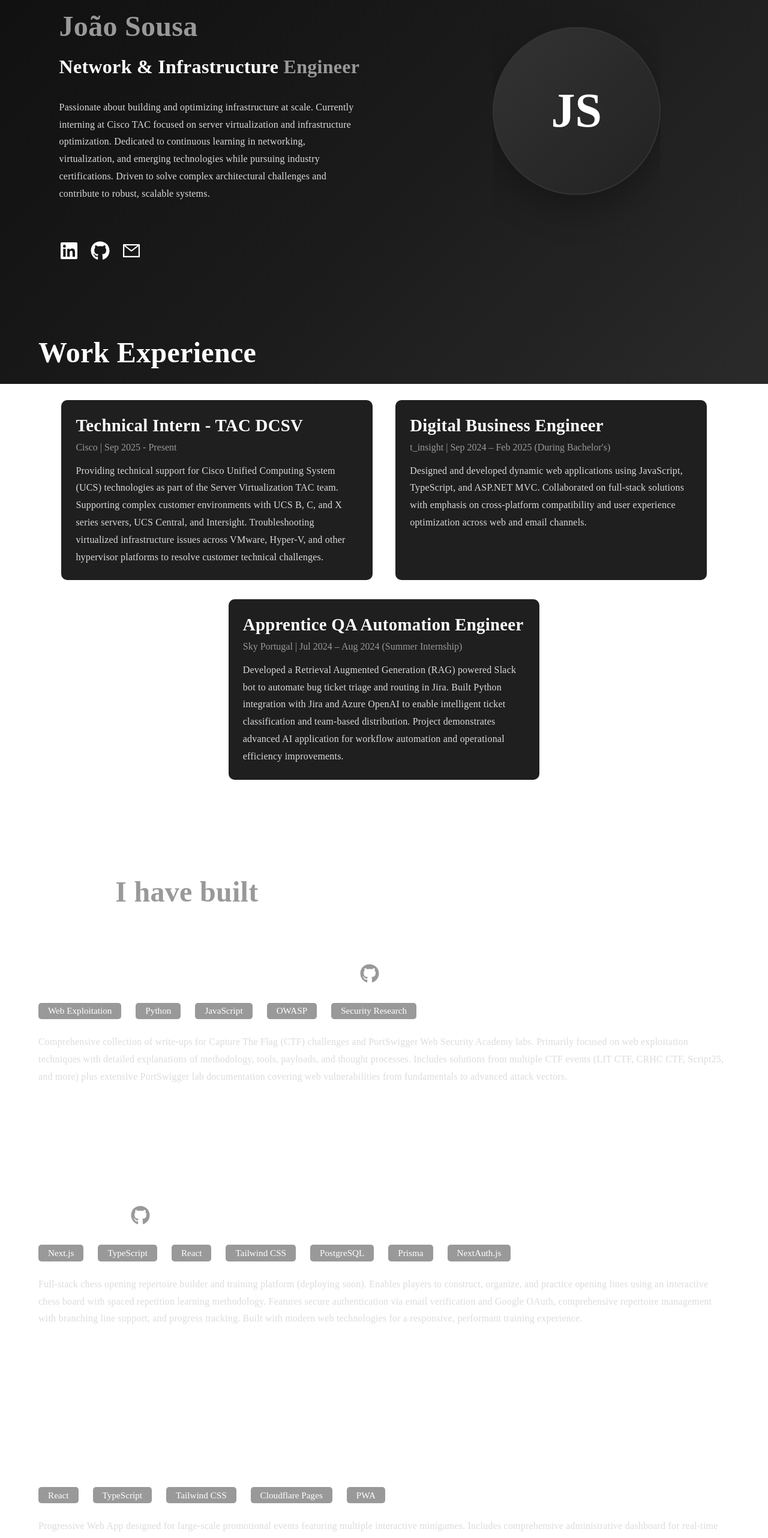
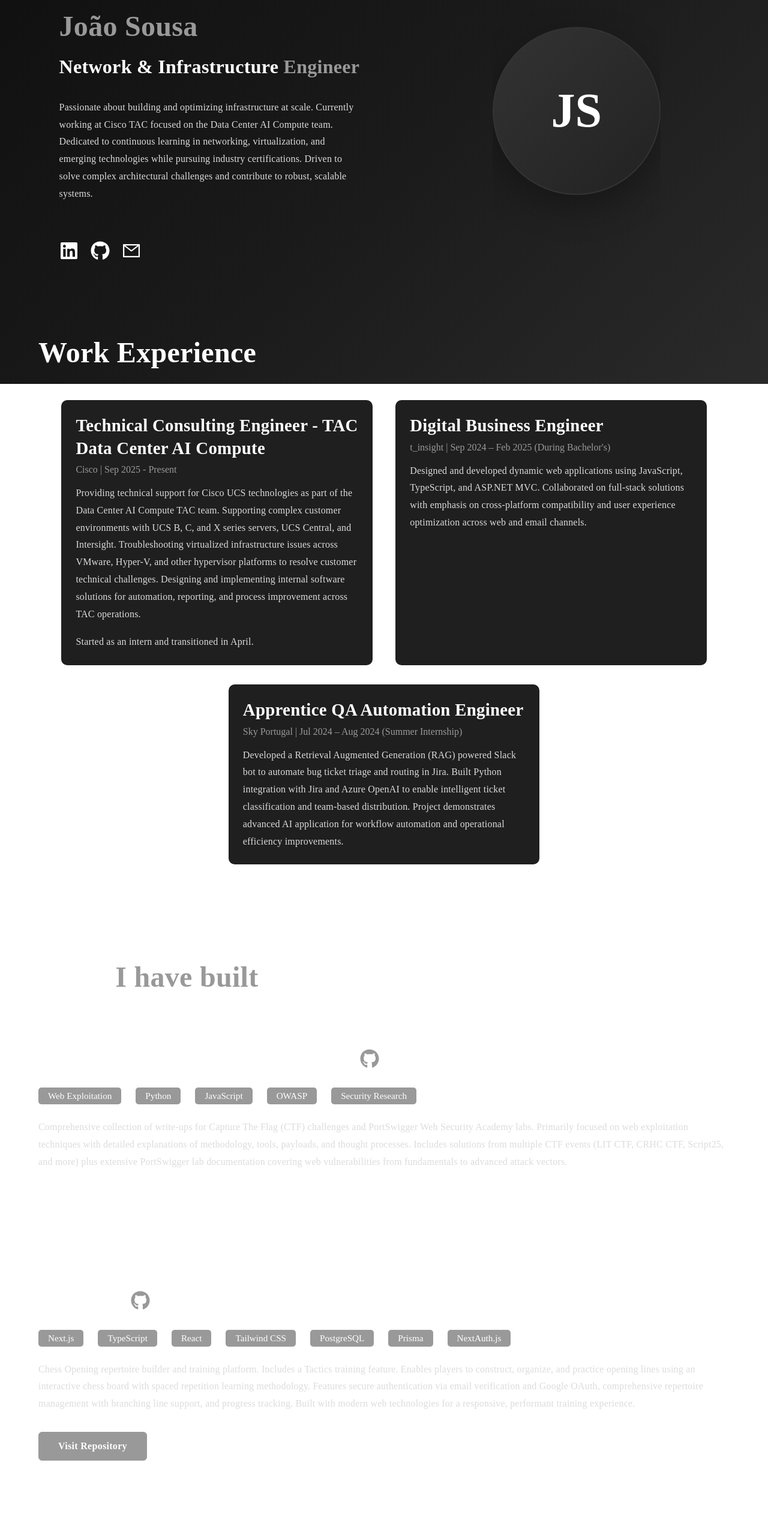
Before and after one commit to sousa16/portfolio-website, a React (Create React App) app: page / in a window 1280 px wide. Shown: the part 160-2724 px from the top of the page at 60% size. Built offline with nearby package versions, Linux system fonts and the light colour scheme.

Commit message:
data: updated info

```diff
--- a/src/components/Certifications.js
+++ b/src/components/Certifications.js
@@ -34,11 +34,11 @@ const Certifications = () => {
                         <Heading as="h3" size="h3">
                             Cisco Certified Network Professional - Data Center (CCNP DC)
                         </Heading>
-                        <GreyText>In Progress - 1/2 Exams Passed</GreyText>
+                        <GreyText>May 2026</GreyText>
                     </CertificationCardHeader>
                     <CertificationCardContent>
                         <ParaText>
-                            Advanced certification validating expertise in data center design, implementation, and operations. Completed DCCOR (Data Center Core) in February 2026. Currently pursuing DCAI (Data Center AI Infrastructure) to complete the certification.
+                            Advanced certification validating expertise in data center design, implementation, and operations. Completed DCCOR and DCAI to complete the certification.
                         </ParaText>
                     </CertificationCardContent>
                 </CertificationCard>
--- a/src/components/Showcase.js
+++ b/src/components/Showcase.js
@@ -50,7 +50,7 @@ const Showcase = () => {
                 </Heading>
 
                 <ParaText as='p' top='2rem' bottom='4rem'>
-                Passionate about building and optimizing infrastructure at scale. Currently interning at Cisco TAC focused on server virtualization and infrastructure optimization. Dedicated to continuous learning in networking, virtualization, and emerging technologies while pursuing industry certifications. Driven to solve complex architectural challenges and contribute to robust, scalable systems.
+                Passionate about building and optimizing infrastructure at scale. Currently working at Cisco TAC focused on the Data Center AI Compute team. Dedicated to continuous learning in networking, virtualization, and emerging technologies while pursuing industry certifications. Driven to solve complex architectural challenges and contribute to robust, scalable systems.
                 </ParaText>
 
                 {/* --social-icons-- */}
--- a/src/components/WorkExperience.js
+++ b/src/components/WorkExperience.js
@@ -32,13 +32,17 @@ const WorkExperience = () => {
                 <ExperienceCard>
                     <ExperienceCardHeader>
                         <Heading as="h3" size="h3">
-                            Technical Intern - TAC DCSV
+                            Technical Consulting Engineer - TAC Data Center AI Compute
                         </Heading>
                         <GreyText>Cisco | Sep 2025 - Present</GreyText>
                     </ExperienceCardHeader>
                     <ExperienceCardContent>
                         <ParaText>
-                            Providing technical support for Cisco Unified Computing System (UCS) technologies as part of the Server Virtualization TAC team. Supporting complex customer environments with UCS B, C, and X series servers, UCS Central, and Intersight. Troubleshooting virtualized infrastructure issues across VMware, Hyper-V, and other hypervisor platforms to resolve customer technical challenges.
+                            Providing technical support for Cisco UCS technologies as part of the Data Center AI Compute TAC team. Supporting complex customer environments with UCS B, C, and X series servers, UCS Central, and Intersight. Troubleshooting virtualized infrastructure issues across VMware, Hyper-V, and other hypervisor platforms to resolve customer technical challenges. Designing and implementing internal software solutions for automation, reporting, and process improvement across TAC operations.
+                        </ParaText>
+                        <br></br>
+                        <ParaText>
+                            Started as an intern and transitioned in April.
                         </ParaText>
                     </ExperienceCardContent>
                 </ExperienceCard>
--- a/src/utils/Data.js
+++ b/src/utils/Data.js
@@ -40,13 +40,13 @@ export const projectDetails = [
     {
         id: 1,
         project_name: 'ChessLab',
-        project_desc: `Full-stack chess opening repertoire builder and training platform (deploying soon). Enables players to construct, organize, and practice opening lines using an interactive chess board with spaced repetition learning methodology. Features secure authentication via email verification and Google OAuth, comprehensive repertoire management with branching line support, and progress tracking. Built with modern web technologies for a responsive, performant training experience.`,
+        project_desc: `Chess Opening repertoire builder and training platform. Includes a Tactics training feature. Enables players to construct, organize, and practice opening lines using an interactive chess board with spaced repetition learning methodology. Features secure authentication via email verification and Google OAuth, comprehensive repertoire management with branching line support, and progress tracking. Built with modern web technologies for a responsive, performant training experience.`,
         tech_stack: ['Next.js', 'TypeScript', 'React', 'Tailwind CSS', 'PostgreSQL', 'Prisma', 'NextAuth.js'],
         project_img: null,
         reverse: false,
         project_url: 'https://github.com/sousa16/chesslab',
-        //button_text: 'Visit Repository',
-        //button_url: 'http://www.chesslab.pt'
+        button_text: 'Visit Repository',
+        button_url: 'http://www.chesslab.pt'
     },
     {
         id: 2,
```
